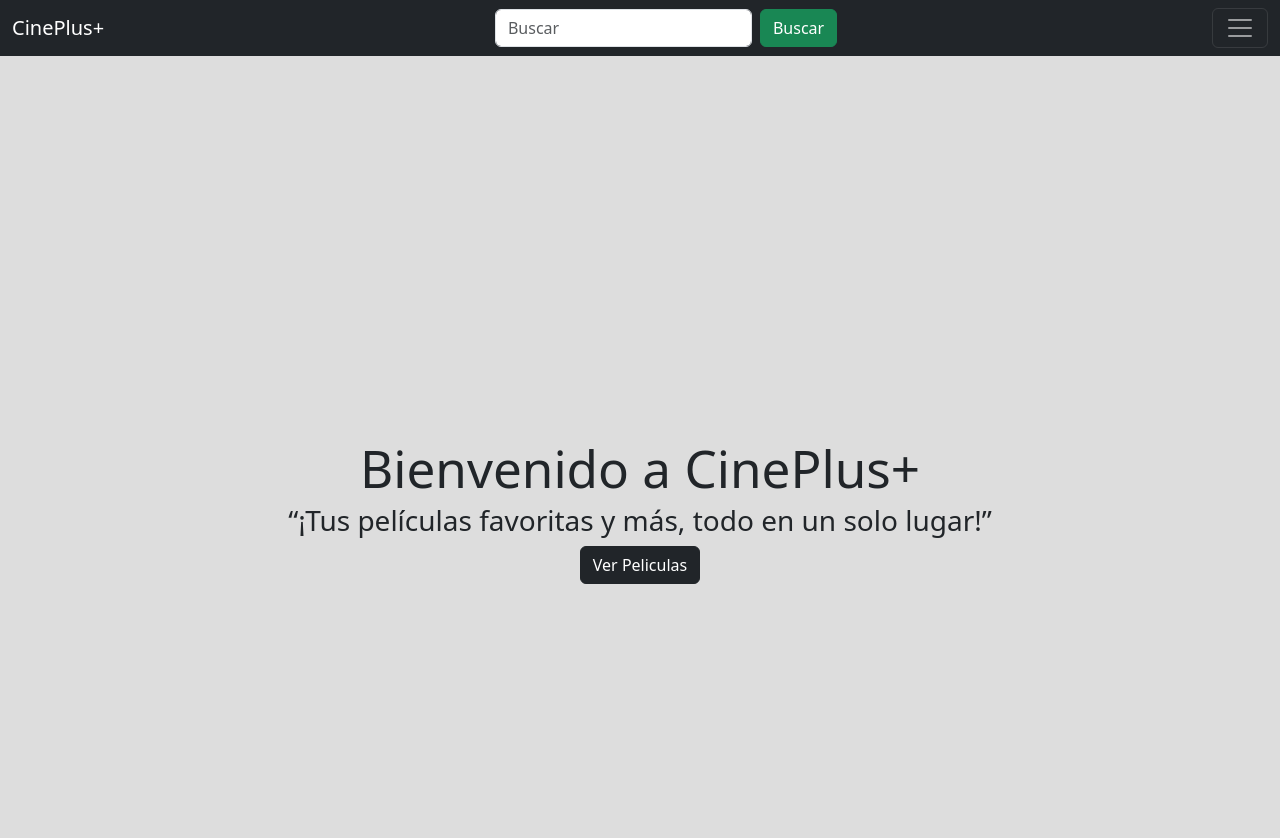
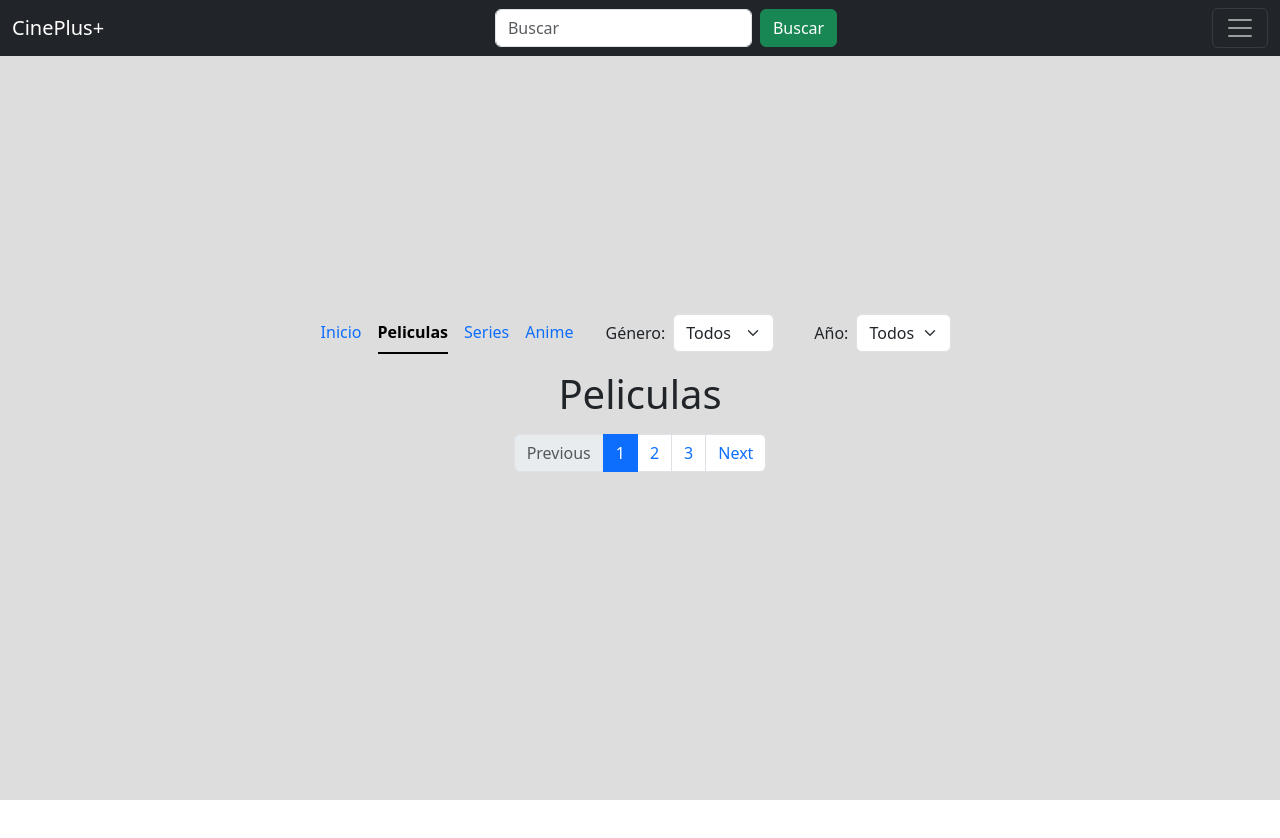
Before and after one commit to Juliorivasz/cineplus, a React (Vite) app in the folder frontend/: page /movies in a window 1280 px wide. Shown: the top 838 px of the page. After the commit the page ends 800 px from the top, so only its background shows below. Built offline with nearby package versions, Linux system fonts and the light colour scheme.

Commit message:
navigation between content types

```diff
--- a/frontend/package.json
+++ b/frontend/package.json
@@ -10,8 +10,12 @@
     "preview": "vite preview"
   },
   "dependencies": {
+    "localforage": "^1.10.0",
+    "match-sorter": "^6.3.1",
     "react": "^18.2.0",
-    "react-dom": "^18.2.0"
+    "react-dom": "^18.2.0",
+    "react-router-dom": "^6.20.0",
+    "sort-by": "^1.2.0"
   },
   "devDependencies": {
     "@types/react": "^18.2.37",
--- a/frontend/src/App.tsx
+++ b/frontend/src/App.tsx
@@ -1,6 +1,8 @@
 import './App.css'
+import { Footer } from './components/Footer';
 import Header from './components/Header';
 import Main from './components/Main';
+
 
 function App() {
 
@@ -8,6 +10,7 @@ function App() {
     <>
       <Header />
       <Main />
+      <Footer />
     </>
   )
 }
--- /dev/null
+++ b/frontend/src/components/Estrenos.tsx
@@ -0,0 +1,29 @@
+import '../assets/css/Movies.css';
+import Card_movie from './Card_movie';
+import { FilterFind } from './FilterFind';
+import { Pagination } from './Pagination';
+
+export default function Estrenos() {
+  return (
+    <>
+    <main>
+    <FilterFind />
+      <p className="title__estreno h1">Ultimos estrenos</p>
+      <section className="movies">
+          <Card_movie />
+          <Card_movie
+          img='https://es.web.img2.acsta.net/pictures/19/03/26/17/22/0896830.jpg'
+          title='Avengers: End Game'
+          añoN='2022'/>
+          <Card_movie />
+          <Card_movie />
+          <Card_movie />
+          <Card_movie />
+          <Card_movie />
+          <Card_movie />
+      </section>
+      <Pagination/>
+    </main>
+    </>
+  )
+}
--- a/frontend/src/components/FilterFind.tsx
+++ b/frontend/src/components/FilterFind.tsx
@@ -1,12 +1,21 @@
+import { Link, useLocation } from "react-router-dom"
+import { useState, useEffect} from 'react';
 
 export const FilterFind = () => {
-
+    // nombre de la ruta sin la barra /
+    const stateContent = useLocation().pathname.replace('/', '');
+    // estado inicial de la ruta
+    const [contentState, setContentState] = useState('/');
+    // renderizada de nuevo si el nombre de la ruta cambia
+    useEffect(() => {
+        setContentState(stateContent)
+    }, [stateContent])
   return (
         <nav className="nav nav-underline justify-content-center">
-            <a className="nav-link active" aria-current="page" href="#">Inicio</a>
-            <a className="nav-link" href="#">Peliculas</a>
-            <a className="nav-link" href="#">Series</a>
-            <a className="nav-link" href="#">Anime</a>
+            <Link className={`nav-link ${contentState=='estrenos' ? 'active' : ''}` } to={"/estrenos"}>Inicio</Link>
+            <Link className={`nav-link ${contentState=='movies' ? 'active' : ''}` } to={"/movies"}>Peliculas</Link>
+            <Link className={`nav-link ${contentState=='series' ? 'active' : ''}` } to={"/series"}>Series</Link>
+            <Link className={`nav-link ${contentState=='anime' ? 'active' : ''}`} to={"/anime"}>Anime</Link>
             <div className="genero__container">
             <label>Género:</label>
             <select className="form-select" aria-label="Default select example">
--- /dev/null
+++ b/frontend/src/components/Footer.tsx
@@ -0,0 +1,6 @@
+
+export const Footer = () => {
+  return (
+    <div></div>
+  )
+}
--- a/frontend/src/components/Header.tsx
+++ b/frontend/src/components/Header.tsx
@@ -5,7 +5,7 @@ export default function Header() {
       <header>
         <nav className="navbar navbar-dark bg-dark fixed-top">
           <div className="container-fluid">
-            <a className="navbar-brand" href="./Home.tsx">CinePlus+</a>
+            <a className="navbar-brand" href="/">CinePlus+</a>
             <form className="d-flex" role="search">
               <input className="form-control me-2" type="search" placeholder="Buscar" aria-label="Search" />
               <button className="btn btn-success" type="submit">Buscar</button>
@@ -21,19 +21,19 @@ export default function Header() {
               <div className="offcanvas-body">
                 <ul className="navbar-nav justify-content-end flex-grow-1 pe-3">
                   <li className="nav-item">
-                    <a className="nav-link active" aria-current="page" href="#">Inicio</a>
+                    <a className="nav-link active" aria-current="page" href="/estrenos">Inicio</a>
                   </li>
                   <li className="nav-item">
-                    <a className="nav-link" href="#">Soporte</a>
+                    <a className="nav-link" href="/contactos">Soporte</a>
                   </li>
                   <li className="nav-item dropdown">
                     <a className="nav-link dropdown-toggle" href="#" role="button" data-bs-toggle="dropdown" aria-expanded={false}>
                       Tipo de contenido
                     </a>
                     <ul className="dropdown-menu dropdown-menu-dark">
-                      <li><a className="dropdown-item" href="#">Peliculas</a></li>
-                      <li><a className="dropdown-item" href="#">Series</a></li>
-                      <li><a className="dropdown-item" href="#">Anime</a></li>
+                      <li><a className="dropdown-item" href="/movies">Peliculas</a></li>
+                      <li><a className="dropdown-item" href="/series">Series</a></li>
+                      <li><a className="dropdown-item" href="/anime">Anime</a></li>
                     </ul>
                   </li>
                 </ul>
--- a/frontend/src/components/Home.tsx
+++ b/frontend/src/components/Home.tsx
@@ -2,19 +2,18 @@ import '../assets/css/home.css';
 import { useRef } from 'react';
 
 interface homeProps {
-  visible: boolean;
-  toggleVisible: () => void;
+  toggleNavigate: () => void;
 }
 
-export default function Home({visible, toggleVisible}:homeProps) {
+export default function Home({toggleNavigate}:homeProps) {
 
   const homeRef = useRef(null);
   return (
     <>
-      <section className="home" ref={homeRef} style={{ opacity: visible ? 1 : 0 }}>
+      <section className="home" ref={homeRef} >
           <h1 className="home__title">Bienvenido a CinePlus+</h1>
           <h3 className="home__slogan">“¡Tus películas favoritas y más, todo en un solo lugar!”</h3>
-          <button className="btn btn-dark home__btn" onClick={toggleVisible}>
+          <button className="btn btn-dark home__btn" onClick={toggleNavigate}>
                   Ver Peliculas
           </button>
       </section>
--- a/frontend/src/components/Main.tsx
+++ b/frontend/src/components/Main.tsx
@@ -1,24 +1,26 @@
-import { useState } from 'react';
+import { Route, Routes, useNavigate } from 'react-router-dom';
 import Home from './Home';
-import Movies from './Movies';
+import Estrenos from './Estrenos';
+import { Movies } from './Movies';
+
 
 export default function Main() {
+  const navigate = useNavigate();
 
-  const [visible, setVisible] = useState(true);
-
-
-  const toggleVisible = () => {
-    setVisible((prevVisible) => !prevVisible);
+  const toggleNavigate = () => {
+    navigate("/estrenos");
   }
 
   return (
     <>
-    <main>
-        {visible && (
-          <Home visible={visible} toggleVisible={toggleVisible}/>
-        )}
-        {!visible && <Movies/>}
-      </main>
+    <Routes>
+      <Route path={'/'} element={<Home toggleNavigate={toggleNavigate}/>}></Route>
+      <Route path={'/estrenos'} element={<Estrenos />}></Route>
+      <Route path={'/movies'} element={<Movies />}></Route>
+      <Route path={'/series'} element={<Estrenos />}></Route>
+      <Route path={'/anime'} element={<Estrenos />}></Route>
+      <Route path={'/contactos'} element={<Estrenos />}></Route>
+    </Routes>
     </>
   )
 }
--- a/frontend/src/components/Movies.tsx
+++ b/frontend/src/components/Movies.tsx
@@ -1,27 +1,11 @@
-import '../assets/css/Movies.css';
-import Card_movie from './Card_movie';
-import { FilterFind } from './filterFind';
-import { Pagination } from './pagination';
-
-export default function Movies() {
+import { FilterFind } from './FilterFind';
+import { Pagination } from './Pagination';
+export const Movies = () => {
   return (
     <>
-    <FilterFind />
-      <p className="title__estreno h1">Ultimos estrenos</p>
-      <section className="movies">
-          <Card_movie />
-          <Card_movie
-          img='https://es.web.img2.acsta.net/pictures/19/03/26/17/22/0896830.jpg'
-          title='Avengers: End Game'
-          añoN='2022'/>
-          <Card_movie />
-          <Card_movie />
-          <Card_movie />
-          <Card_movie />
-          <Card_movie />
-          <Card_movie />
-      </section>
-      <Pagination/>
+    <FilterFind/>
+    <p className="title__estreno h1">Peliculas</p>
+    <Pagination/>
     </>
   )
 }
--- a/frontend/src/main.tsx
+++ b/frontend/src/main.tsx
@@ -3,11 +3,18 @@ import ReactDOM from 'react-dom/client'
 import App from './App.tsx'
 import 'bootstrap/dist/css/bootstrap.min.css';
 import 'bootstrap/dist/js/bootstrap.bundle.min.js';
-import './index.css'
+import './index.css';
+import { createBrowserRouter, RouterProvider, } from "react-router-dom";
 
+const router = createBrowserRouter([
+  {
+    path: "*",
+    element: <App />,
+  },
+]);
 
 ReactDOM.createRoot(document.getElementById('root')!).render(
   <React.StrictMode>
-    <App />
+    <RouterProvider router={router} />
   </React.StrictMode>,
 )
```
Also changed, not shown: 1 other file (tests, documents, lock files or other folders).
